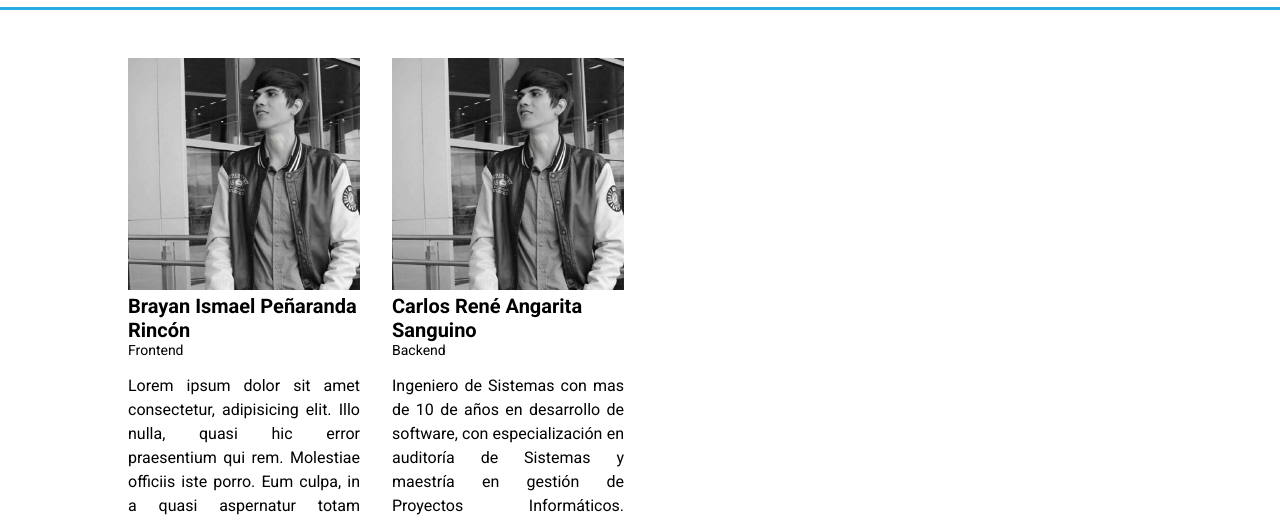
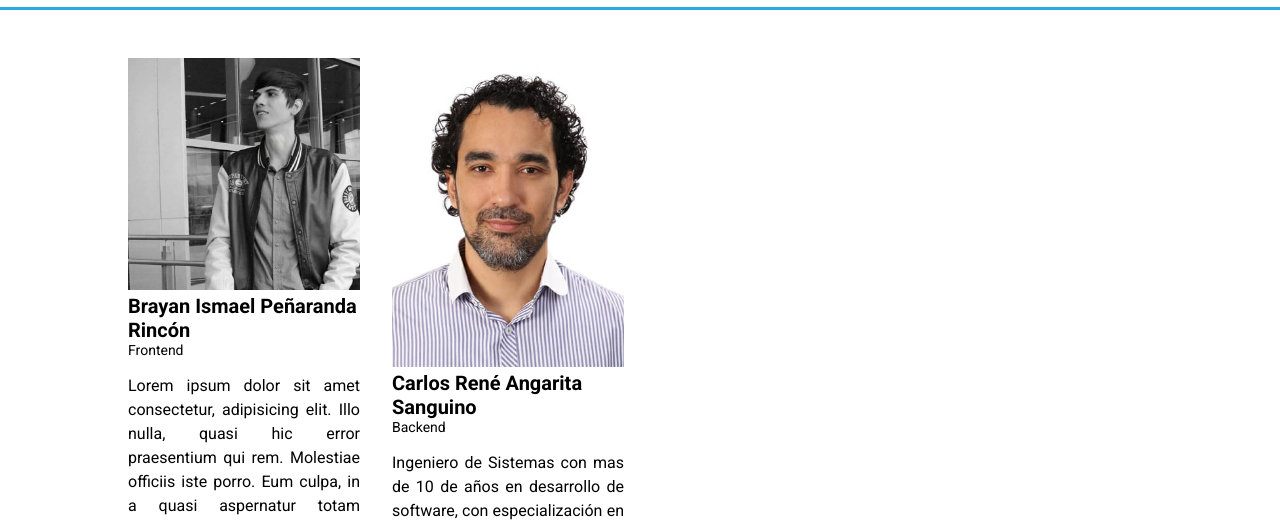
Before and after one commit to siawebufps/practicagit, a plain HTML site: page index.html in a window 1280 px wide. Shown: the part 55-576 px from the top of the page. Drawn offline with Linux system fonts and the light colour scheme.

Commit message:
Se carga la imagen personal para el perfil

```diff
--- a/index.html
+++ b/index.html
@@ -40,7 +40,7 @@
                 </figure>
 
                 <figure class="s__fig">
-                    <img class="s__fig--img" src="images/perfil.jpg" alt="">
+                    <img class="s__fig--img" src="images/perfilcarlosrene.jpeg" alt="">
                     <h3 class="s__fig--h3">Carlos René Angarita Sanguino</h3>
                     <p class="s__fig--p">Backend</p>
                     <p class="s__fig--description">Ingeniero de Sistemas con mas de 10 de años en desarrollo de software, con especialización en auditoría de Sistemas y maestría en gestión de Proyectos Informáticos.  Actualmente soy estudiante de doctorado en Gestión de la Tecnología y la Innovación.  Pero me gusta es programar.</p>
```
Also changed, not shown: images/perfilcarlosrene.jpeg (added).
